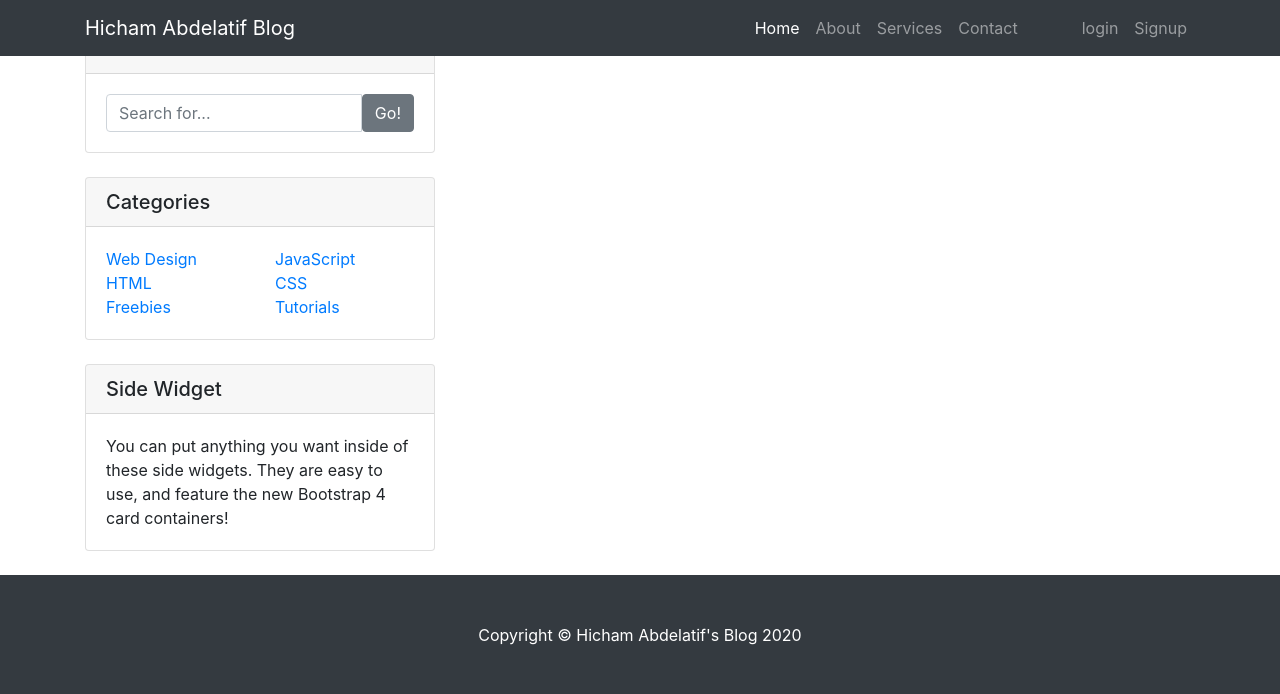
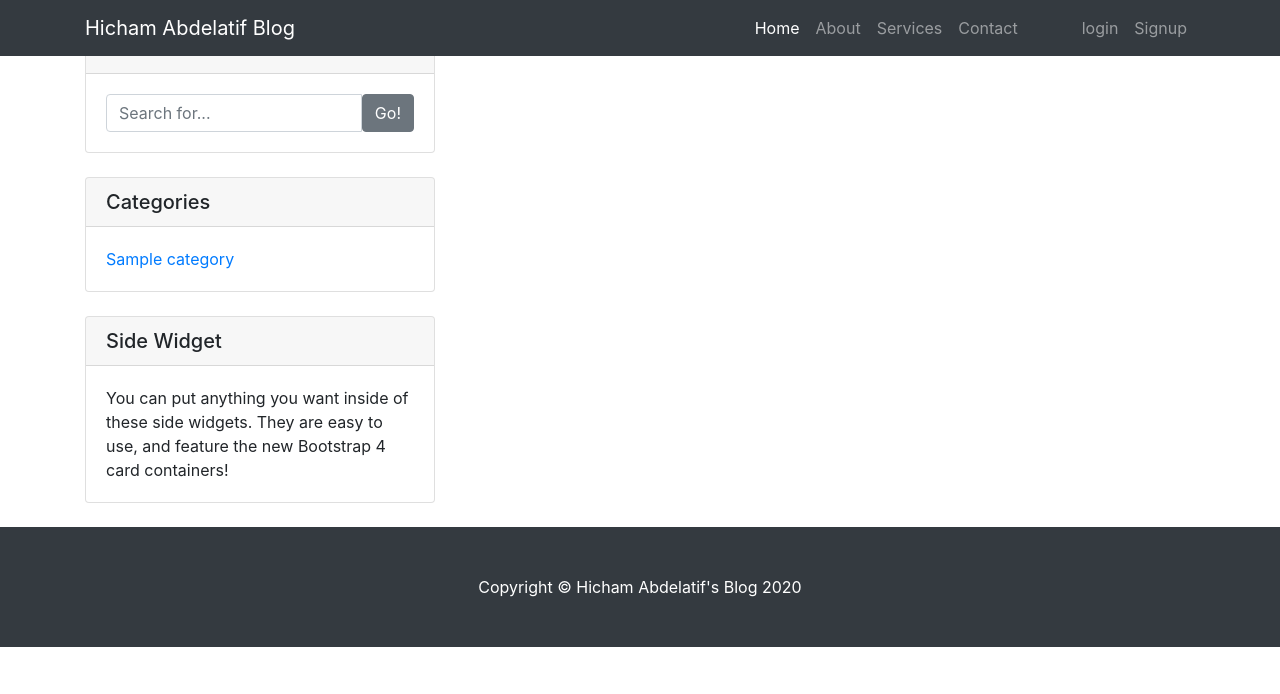
Before and after one commit to HichamAb/CRUD-app-, a Django app: template templates/base.html in a window 1280 px wide. Shown: the top 694 px of the page. Run offline with Django 3.2, Linux system fonts and the light colour scheme; the template is opened without the code that fills it: most values are stand-ins (such as "Sample title", 1, 10 or a date in 2020); some libraries are stand-ins or nearby versions.

Commit message:
make the categories dynamic

```diff
--- /dev/null
+++ b/pages/forms.py
@@ -0,0 +1 @@
+from django
--- a/templates/base.html
+++ b/templates/base.html
@@ -49,28 +49,11 @@
           <div class="row">
             <div class="col-lg-6">
               <ul class="list-unstyled mb-0">
+                {% for category in categories %}
                 <li>
-                  <a href="#">Web Design</a>
+                  <a href="#">{{category}}</a>
                 </li>
-                <li>
-                  <a href="#">HTML</a>
-                </li>
-                <li>
-                  <a href="#">Freebies</a>
-                </li>
-              </ul>
-            </div>
-            <div class="col-lg-6">
-              <ul class="list-unstyled mb-0">
-                <li>
-                  <a href="#">JavaScript</a>
-                </li>
-                <li>
-                  <a href="#">CSS</a>
-                </li>
-                <li>
-                  <a href="#">Tutorials</a>
-                </li>
+                {% endfor %}
               </ul>
             </div>
           </div>
--- a/templates/partial/navbar.html
+++ b/templates/partial/navbar.html
@@ -28,7 +28,7 @@
         <ul class="navbar-nav">
           {% if request.user.is_authenticated %}
           <li class="nav-item">
-            <a class="nav-link mr-5" href="{% url 'logout' %}">New Post</a>
+            <a class="nav-link mr-5" href="{% url 'newpost' %}">New Post</a>
           </li>
           <li class="nav-item ml-auto ">
             <a class="nav-link" href="{% url 'logout' %}">logout</a>
```
Also changed, not shown: pages/models.py (+10 -3 lines), 2 other files.
